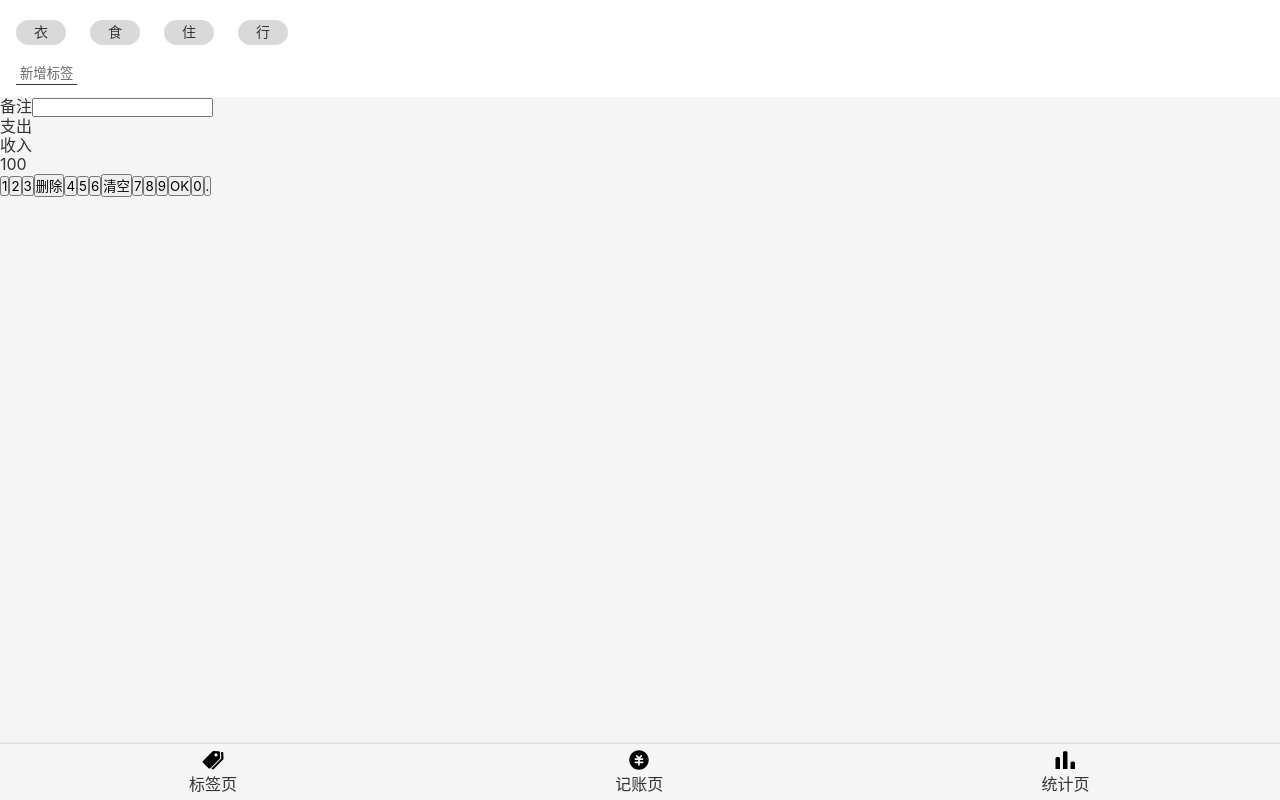
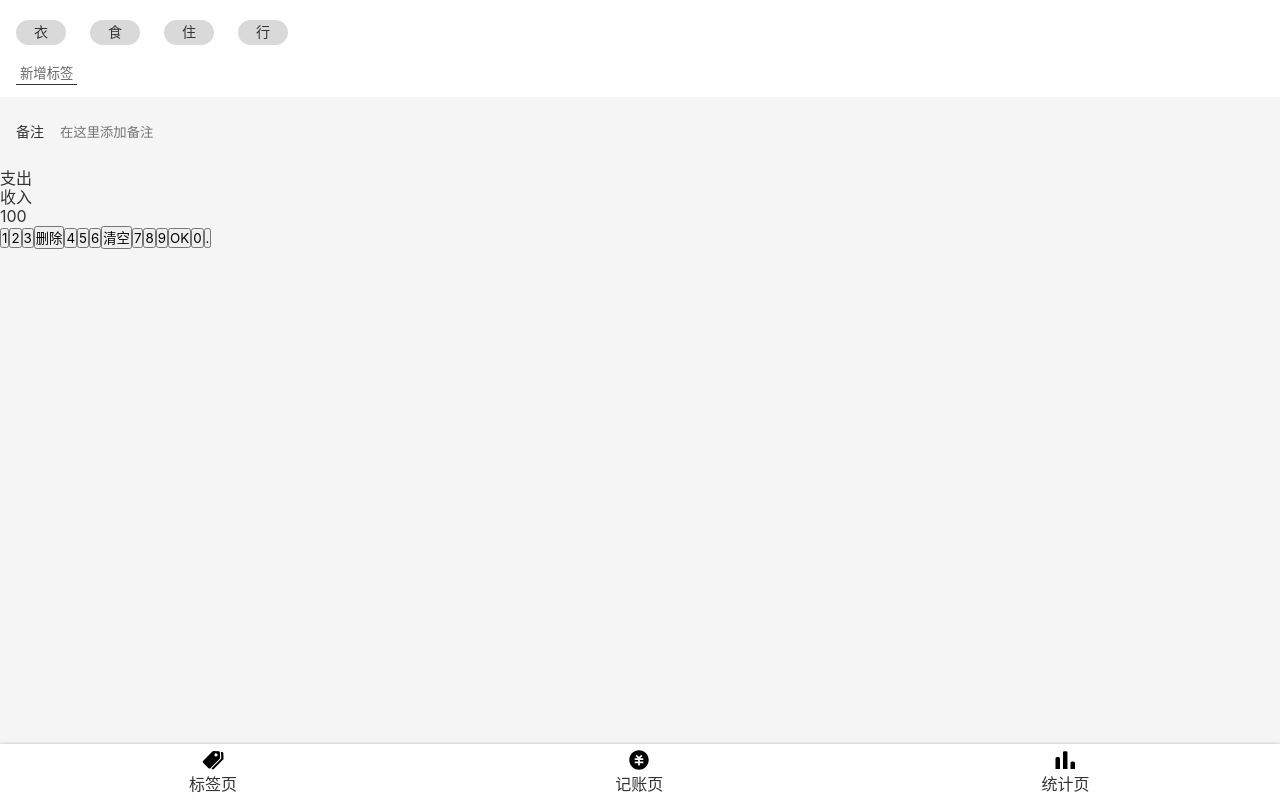
Before and after one commit to MimanchiJiang/React-money, a React app: page /#/ in a window 1280 px wide. Built offline with nearby package versions, Linux system fonts and the light colour scheme.

Commit message:
完成备注UI

```diff
--- a/src/components/Nav.tsx
+++ b/src/components/Nav.tsx
@@ -3,6 +3,7 @@ import { NavLink, Routes, Route } from "react-router-dom";
 import Icons from "./Icons";
 
 const NavWrapper = styled.nav`
+  background-color: #fff;
   line-height: 24px;
   box-shadow: 0 0 3px rgba(0, 0, 0, 0.25);
   > ul {
--- a/src/index.scss
+++ b/src/index.scss
@@ -29,6 +29,9 @@ body{
   height: 1em;
   display: inline-block;
 }
+:focus{
+  outline: none;
+}
 button{
   font-family: inherit;
 
--- a/src/views/money.tsx
+++ b/src/views/money.tsx
@@ -25,7 +25,25 @@ const Tags = styled.section`
   }
 `;
 
-const Notes = styled.section``;
+const Notes = styled.section`
+  padding: 0px 16px;
+  font-size: 14px;
+  > label {
+    display: flex;
+    align-items: center;
+    > span {
+      margin-right: 16px;
+      white-space: nowrap;
+    }
+    > input {
+      display: block;
+      width: 100%;
+      height: 72px;
+      background: none;
+      border: none;
+    }
+  }
+`;
 const Category = styled.section``;
 const NumberPad = styled.section``;
 const Money = () => {
@@ -43,7 +61,7 @@ const Money = () => {
       <Notes>
         <label>
           <span>备注</span>
-          <input type="text" />
+          <input placeholder="在这里添加备注" type="text" />
         </label>
       </Notes>
       <Category>
```
